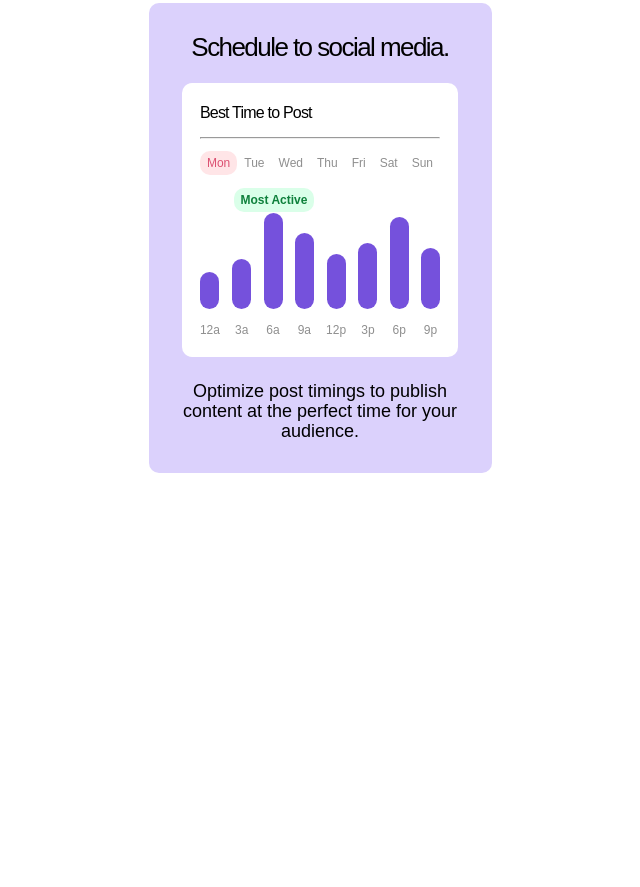
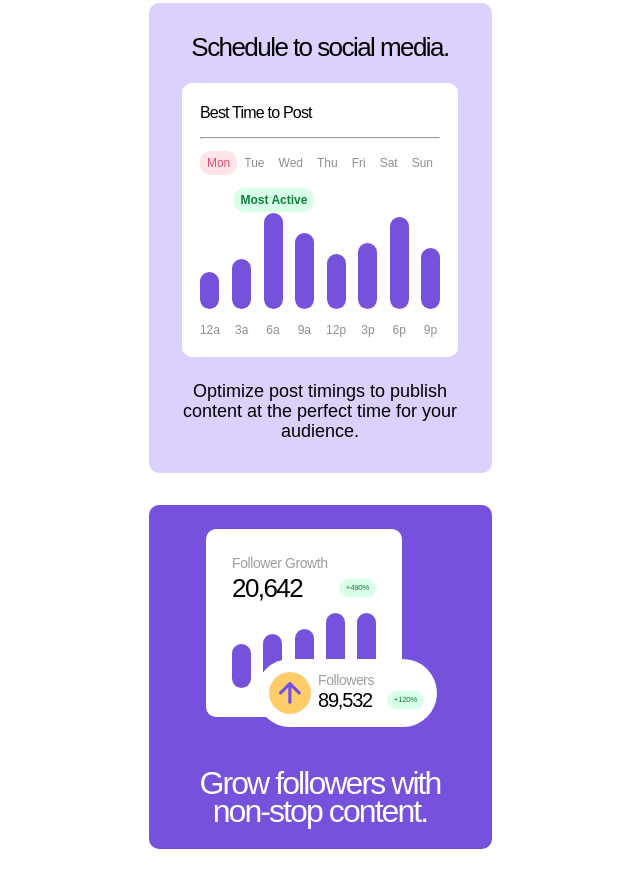
Before and after one commit to phil-cody/bento-grid, a website: page index.html in a window 1280 px wide. Shown: the part 787-1674 px from the top of the page, without its empty margins (320-960 px from the left). Before the commit the page ends 1428 px from the top, so only its background shows below. Drawn offline with Linux system fonts and the light colour scheme.

Commit message:
make the fifth block

```diff
--- a/index.html
+++ b/index.html
@@ -1,16 +1,19 @@
 <!DOCTYPE html>
 <html lang="en">
+
 <head>
 	<meta charset="UTF-8">
 	<meta name="viewport" content="width=device-width, initial-scale=1.0">
 	<link rel="stylesheet" href="src/css/main.css">
 	<title>Bento Grid</title>
 </head>
+
 <body>
 	<main>
 		<div class="bento">
 			<section class="social-media block">
-				<h1 class="social-media__hero">Social Media <span class="social-media__hero--yellow-text">10x</span> <i>Faster</i> with AI</h1>
+				<h1 class="social-media__hero">Social Media <span class="social-media__hero--yellow-text">10x</span>
+					<i>Faster</i> with AI</h1>
 				<section class="bento__rate">
 					<img src="src/image/star.svg" alt="high rate" class="star">
 					<p class="social-media__description">Over 4,000 5-star reviews</p>
@@ -143,16 +146,58 @@
 						</div>
 					</div>
 				</div>
-				<p class="schedule__description">Optimize post timings to publish content at the perfect time for your audience.</p>
+				<p class="schedule__description">Optimize post timings to publish content at the perfect time for your audience.
+				</p>
 				<div class="schedule__most-active">
 					<p>Most Active</p>
 				</div>
 			</section>
-			<section class="grow-followers block"></section>
+			<section class="grow-followers block">
+				<div class="grow-followers__blocks">
+					<div class="grow-followers__blocks--graphs">
+						<div class="graphs">
+							<div class="graphs__text">
+								<div class="graphs__header">Follower Growth</div>
+								<div class="graphs__numbers">
+									<div class="graphs__followers">20,642</div>
+									<div class="graphs__growth">
+										<p>+490%</p>
+									</div>
+								</div>
+							</div>
+							<div class="graphs__content">
+								<div class="graphs__content-item1"></div>
+								<div class="graphs__content-item2"></div>
+								<div class="graphs__content-item3"></div>
+								<div class="graphs__content-item4"></div>
+								<div class="graphs__content-item5"></div>
+							</div>
+						</div>
+					</div>
+					<div class="grow-followers__blocks--notice">
+						<div class="notice">
+							<div class="notice--background">
+								<img src="src/image/up-arrow.svg" alt="up arrow" class="notice--logo">
+							</div>
+							<div class="notice__info-wrap">
+								<div class="notice__text">Followers</div>
+								<div class="notice__info">
+									<div class="notice__numbers">89,532</div>
+									<div class="notice__growth">
+										<p>+120%</p>
+									</div>
+								</div>
+							</div>
+						</div>
+					</div>
+				</div>
+				<h2 class="grow-followers__text">Grow followers with non-stop content.</h2>
+			</section>
 			<section class="56 block"></section>
 			<section class="create block"></section>
 			<section class="write-your-content block"></section>
 		</div>
 	</main>
 </body>
+
 </html>
--- /dev/null
+++ b/src/scss/components/_grow-followers.scss
@@ -0,0 +1,175 @@
+@use '../importer' as i;
+
+.grow-followers {
+	@include i.block;
+	@include i.flex-center;
+	gap: 40px;
+	background-color: i.$purple-500;
+	max-width: 343px;
+	width: 343px;
+	padding: 24px;
+
+	&__blocks {
+		max-width: 228px;
+		width: 228px;
+		max-height: 200px;
+		height: 200px;
+		position: relative;
+
+		&--graphs {
+			@include i.block;
+			background-color: i.$white;
+			padding: 26px;
+			width: 196px;
+			height: 188px;
+
+			.graphs {
+				display: flex;
+				flex-direction: column;
+				gap: 13px;
+
+				&__text {
+					display: flex;
+					flex-direction: column;
+					gap: 5px;
+				}
+
+				&__header {
+					font-family: DM Sans Regular, sans-serif;
+					font-size: 14px;
+					letter-spacing: -0.03em;
+					font-weight: 400;
+					color: #9E9E9E;
+				}
+
+				&__numbers {
+					display: flex;
+					justify-content: space-between;
+					align-items: center;
+				}
+
+				&__followers {
+					@include i.m-text-preset-3;
+				}
+
+				&__growth {
+					background-color: #DAFFE9;
+					height: fit-content;
+					border-radius: 9px;
+				}
+
+				&__growth p {
+					font-family: DM Sans Medium, sans-serif;
+					font-size: 8px;
+					line-height: 12px;
+					letter-spacing: -0.05em;
+					color: #0E803B;
+					margin: 3px 7px;
+				}
+
+				&__content {
+					display: flex;
+					justify-content: space-between;
+					align-items: flex-end;
+
+					&-item1 {
+						@include i.scale;
+						height: 44px;
+					}
+
+					&-item2 {
+						@include i.scale;
+						height: 54px;
+					}
+
+					&-item3 {
+						@include i.scale;
+						height: 59px;
+					}
+
+					&-item4 {
+						@include i.scale;
+						height: 75px;
+					}
+
+					&-item5 {
+						@include i.scale;
+						height: 75px;
+					}
+				}
+			}
+		}
+
+		&--notice {
+			width: 181px;
+			height: 68px;
+			border-radius: 34px;
+			background-color: i.$white;
+			position: absolute;
+			top: 130px;
+			left: 50px;
+
+			.notice {
+				display: flex;
+				flex-direction: row;
+				gap: 7px;
+				padding: 13px;
+
+				&--background {
+					@include i.flex-center;
+					background-color: i.$yellow-500;
+					min-width: 42px;
+					min-height: 42px;
+					border-radius: 100%;
+				}
+
+				&__info-wrap {
+					display: flex;
+					flex-direction: column;
+					width: 100%;
+				}
+
+				&__text {
+					font-family: DM Sans Regular, sans-serif;
+					font-size: 14px;
+					letter-spacing: -0.03em;
+					font-weight: 400;
+					color: #9E9E9E;
+				}
+
+				&__info {
+					display: flex;
+					justify-content: space-between;
+					align-items: center;
+				}
+
+				&__numbers {
+					@include i.m-text-preset-3;
+					font-size: 20px;
+				}
+
+				&__growth {
+					background-color: #DAFFE9;
+					height: fit-content;
+					border-radius: 9px;
+				}
+
+				&__growth p {
+					font-family: DM Sans Medium, sans-serif;
+					font-size: 8px;
+					line-height: 12px;
+					letter-spacing: -0.05em;
+					color: #0E803B;
+					margin: 3px 7px;
+				}
+			}
+		}
+	}
+
+	&__text {
+		@include i.m-text-preset-2;
+		color: i.$white;
+		font-weight: 500;
+		text-align: center;
+	}
+}
--- a/src/scss/components/_index.scss
+++ b/src/scss/components/_index.scss
@@ -2,3 +2,4 @@
 @forward 'manage-multiple';
 @forward 'maintain';
 @forward 'schedule';
+@forward 'grow-followers';
```
Also changed, not shown: src/css/main.css, src/image/up-arrow.svg (added), 1 other file.
